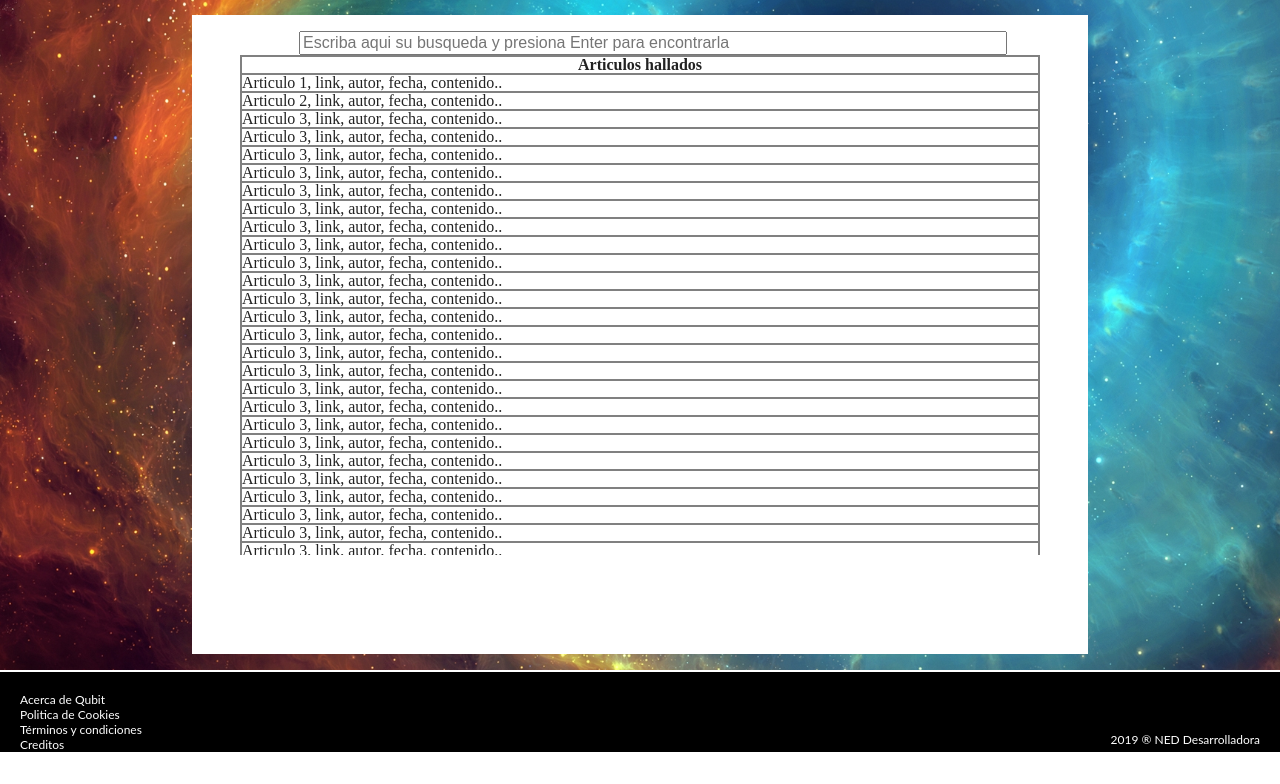
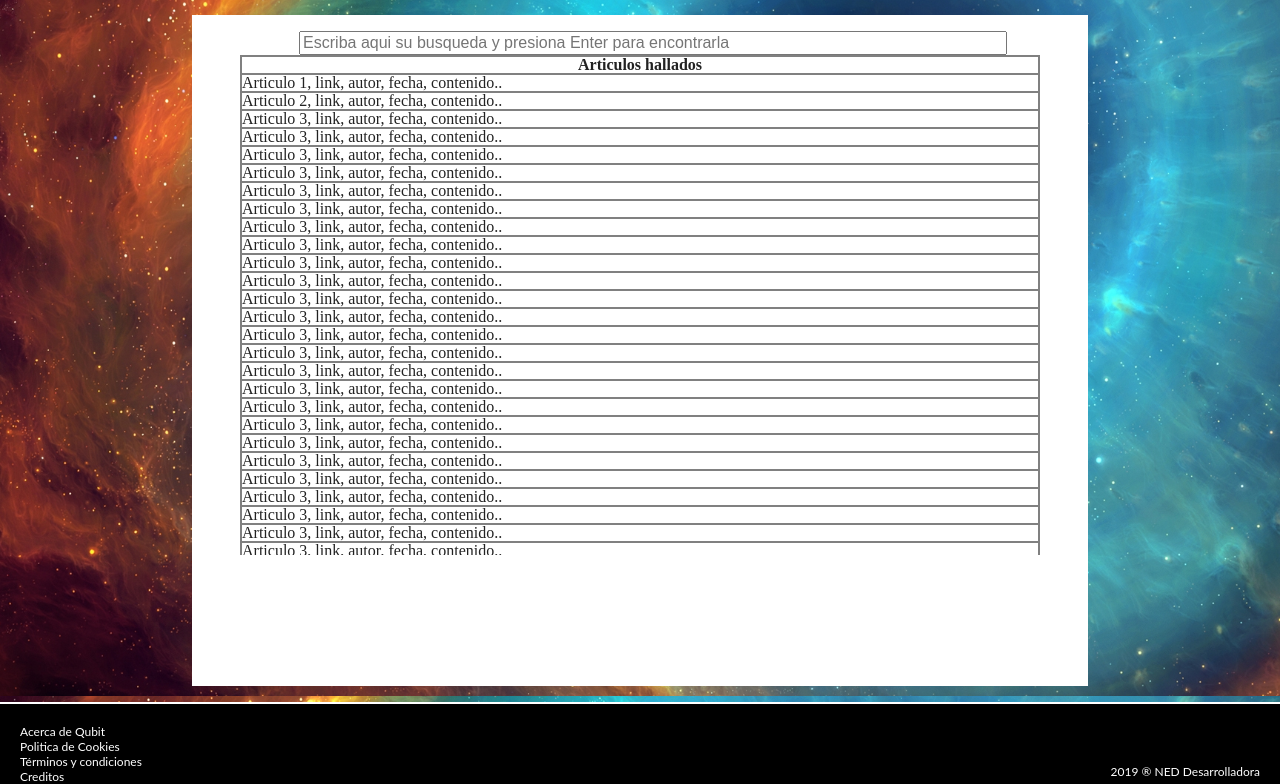
Before and after one commit to CodeFirmament/Pagina_Semillero_Pegasus, a plain HTML site: page index.html in a window 1280 px wide. Shown: the part 104-888 px from the top of the page. Before the commit the page ends 856 px from the top, so only its background shows below. Drawn offline with Linux system fonts and the light colour scheme.

Commit message:
Extendido Centro

```diff
--- a/Styles/base.css
+++ b/Styles/base.css
@@ -31,7 +31,7 @@ footer p.Popups:hover{
 .Centro_Pagina{
   width: 70%;
   background-color: white;
-  padding-bottom: 6em;
+  padding-bottom: 8em;
   margin: auto;
   text-align: center;
 }
```
